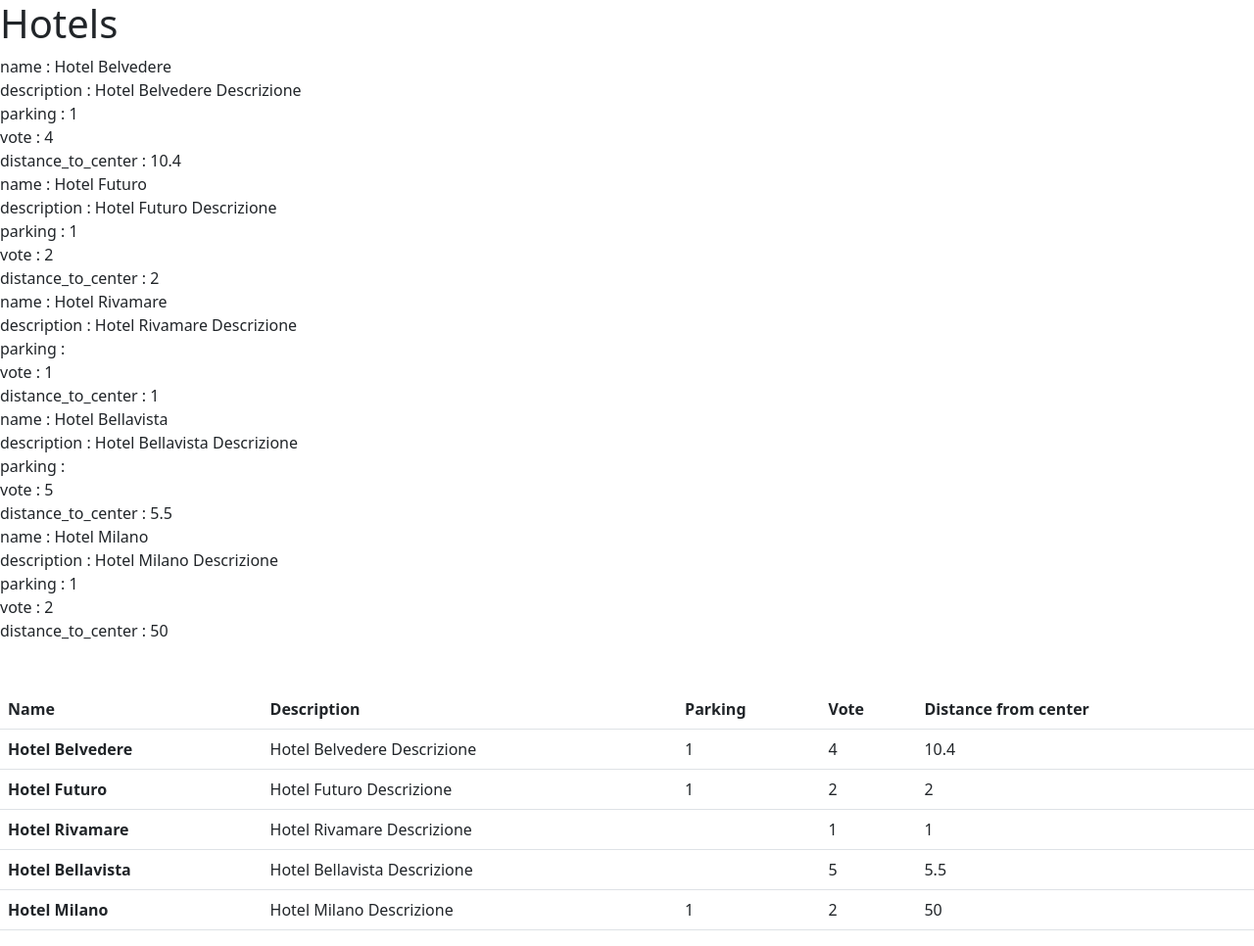
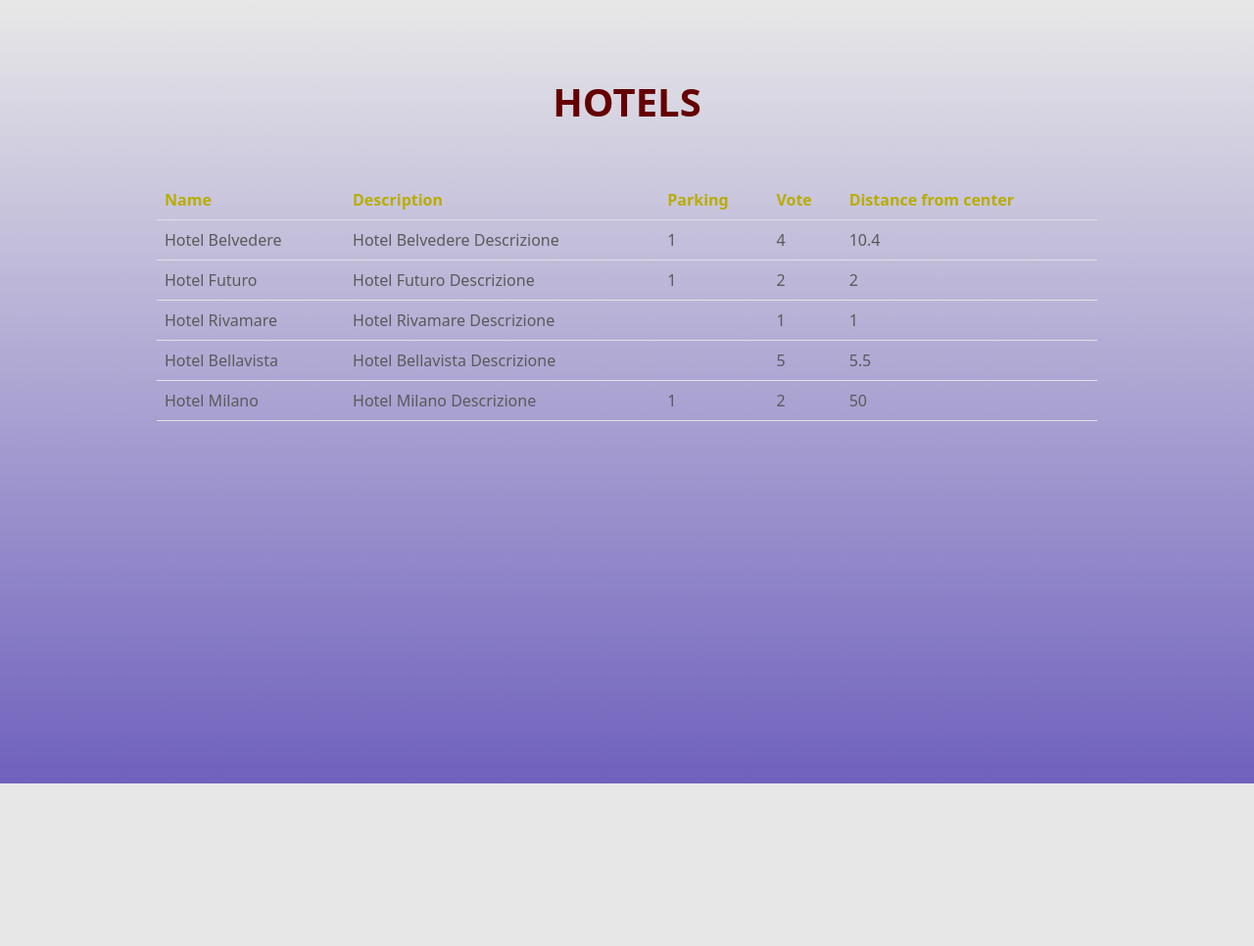
Before and after one commit to ValentinaZussino/php-hotel, a PHP site: page / in a window 1280 px wide. Shown: the whole page at 98% size. After the commit the page ends 800 px from the top, so only its background shows below. Run offline with PHP 8.4, Linux system fonts and the light colour scheme.

Commit message:
breve impostaz layout

```diff
--- /dev/null
+++ b/css/style.css
@@ -0,0 +1,16 @@
+body {
+    background: linear-gradient(rgb(232, 232, 232), rgb(111, 97, 189));
+    color: rgb(100, 0, 0);
+}
+.vz_container {
+    width: 75%;
+    height: 100vh;
+    margin: 0 auto;
+    padding-top: 80px;
+}
+h1 {text-align: center; text-transform: uppercase; font-weight: bold;}
+th {color: rgb(185, 173, 0);}
+td {
+    cursor: pointer;
+    color: rgb(90, 90, 90);
+}
--- a/index.php
+++ b/index.php
@@ -50,17 +50,19 @@
     <meta name="viewport" content="width=device-width, initial-scale=1.0">
     <link href="https://cdn.jsdelivr.net/npm/bootstrap@5.2.3/dist/css/bootstrap.min.css" rel="stylesheet" integrity="sha384-rbsA2VBKQhggwzxH7pPCaAqO46MgnOM80zW1RWuH61DGLwZJEdK2Kadq2F9CUG65" crossorigin="anonymous">
     <script src="https://cdn.jsdelivr.net/npm/bootstrap@5.2.3/dist/js/bootstrap.bundle.min.js" integrity="sha384-kenU1KFdBIe4zVF0s0G1M5b4hcpxyD9F7jL+jjXkk+Q2h455rYXK/7HAuoJl+0I4" crossorigin="anonymous"></script>
+    <link rel="stylesheet" href="./css/style.css">
     <title>Hotels</title>
 </head>
 <body>
+    <div class="vz_container">
         <h1>Hotels</h1>
-    <?php
+        <!-- <?php
         foreach($hotels as $hotel){
             foreach($hotel as $key=>$value){
                 echo '<div>'. $key . ' : ' . $value .'</div>' ;
             }
         }
-    ?>
+        ?> -->
         <!-- prova con table -->
         <br><br>
         <table class="table table-hover">
@@ -77,7 +79,7 @@
             <?php foreach($hotels as $hotel){ ?>
             <tbody>
                 <tr>
-                <th scope="row"><?php echo $hotel['name'] ?></th>
+                    <td scope="row"><?php echo $hotel['name'] ?></td>
                     <td><?php echo $hotel['description'] ?></td>
                     <td><?php echo $hotel['parking'] ?></td>
                     <td><?php echo $hotel['vote'] ?></td>
@@ -86,5 +88,6 @@
             </tbody>
             <?php } ?>
         </table>
+    </div>
 </body>
 </html>
```
Lines whose indentation alone changed are shown as unchanged.
